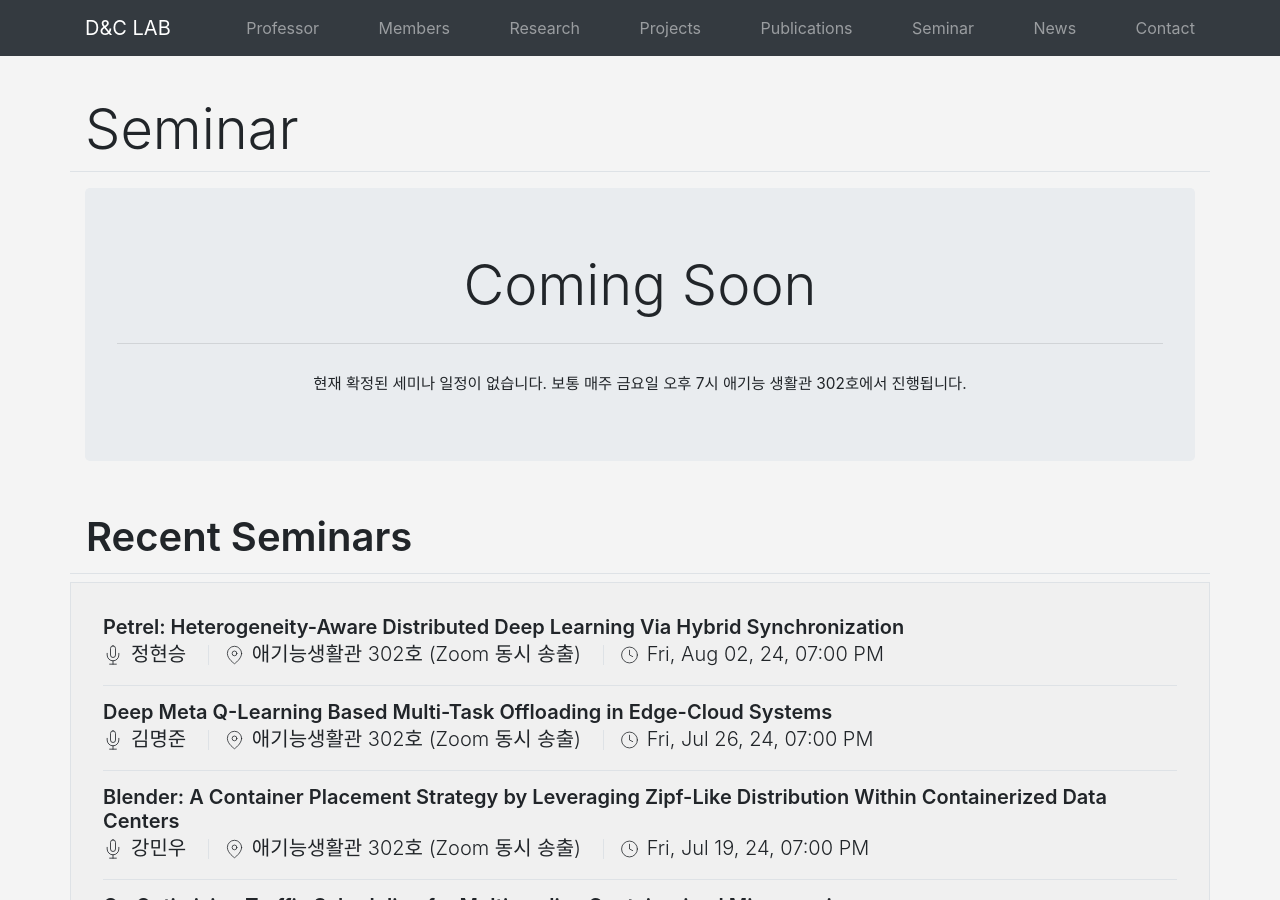
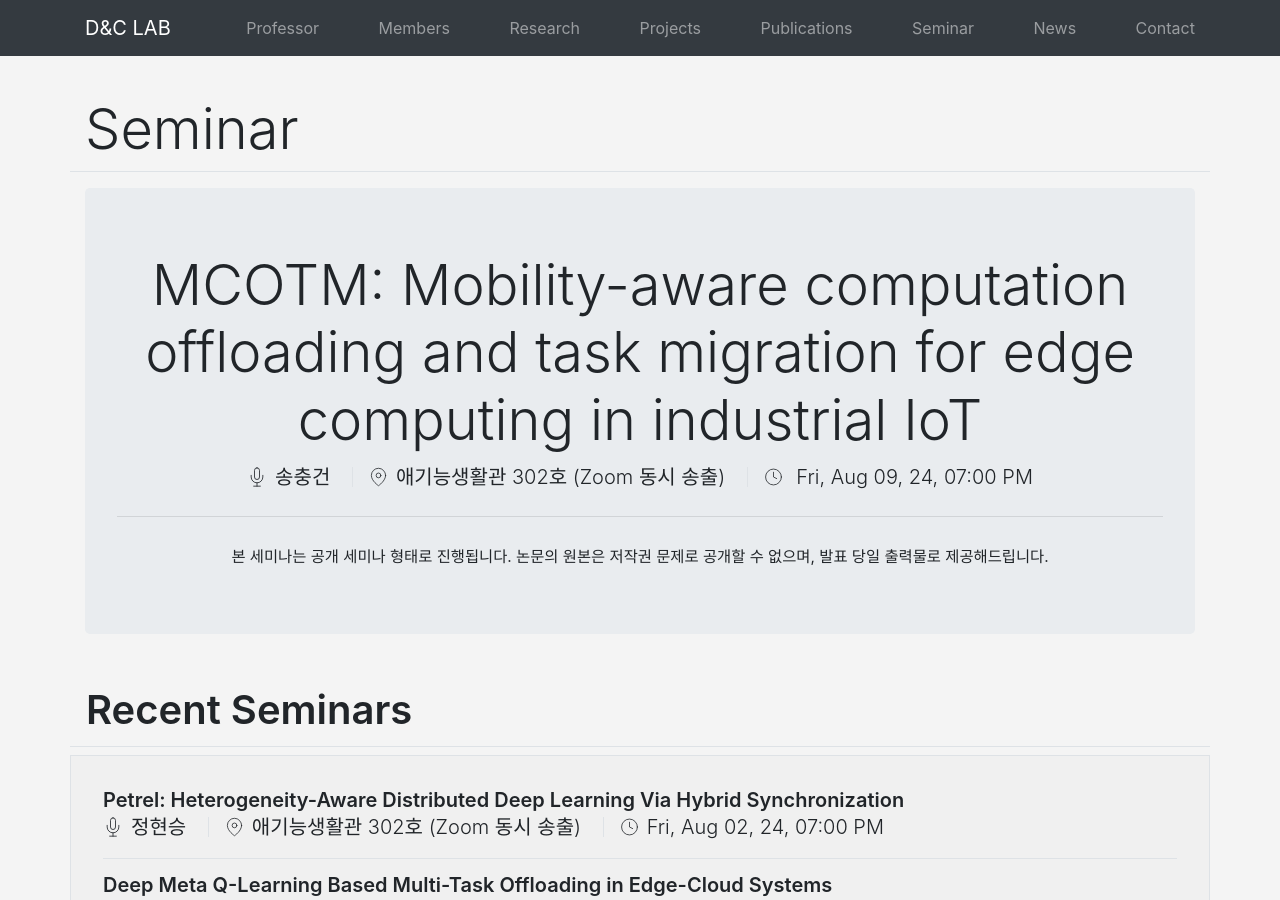
Before and after one commit to KU-Cloud/ku-cloud.github.io, a Jekyll site: the page built from seminar.html, in a window 1280 px wide and 900 px high. Built offline with Jekyll 4.4.1, drawn with Linux system fonts in a browser that asks for light colours.

Commit message:
mr.song seminar

```diff
--- a/_data/seminars.yaml
+++ b/_data/seminars.yaml
@@ -1039,3 +1039,7 @@
   speacker: 정현승
   date: 2024-08-02T19:00:00.000+0900
   location: 애기능생활관 302호 (Zoom 동시 송출)
+- title: 'MCOTM: Mobility-aware computation offloading and task migration for edge computing in industrial IoT'
+  speacker: 송충건
+  date: 2024-08-09T19:00:00.000+0900
+  location: 애기능생활관 302호 (Zoom 동시 송출)
```
